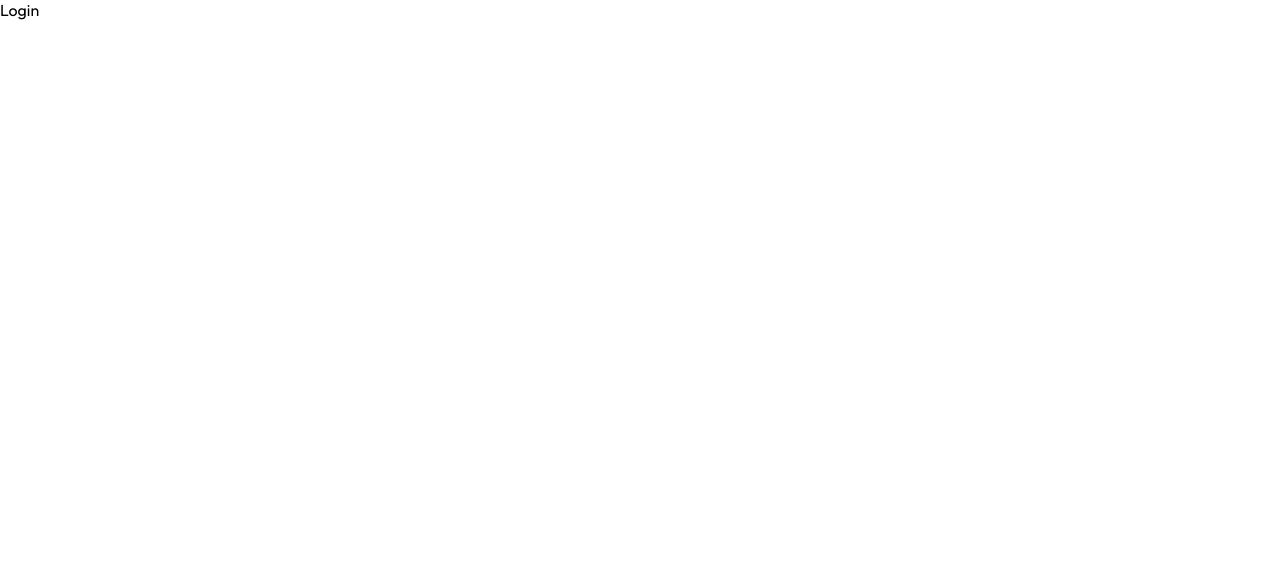
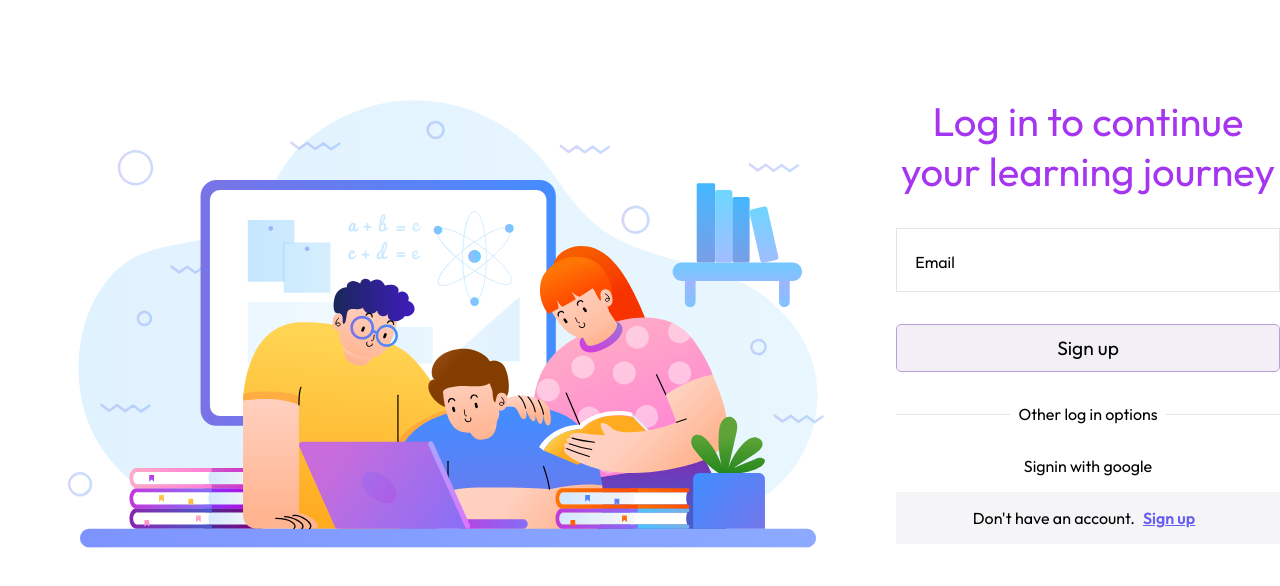
Before and after one commit to RahulCSS/education-portal, a React (Vite) app in the folder client/: page /login in a window 1280 px wide. Shown: the top 586 px of the page. Built offline with nearby package versions, Linux system fonts and the light colour scheme; a web font is replaced by a local one.

Commit message:
Added login page

```diff
--- a/client/src/pages/login/Login.css
+++ b/client/src/pages/login/Login.css
@@ -0,0 +1,127 @@
+.login-container{
+    width:100vw;
+    height: 100vh;
+    display: flex;
+    justify-content: center;
+    align-items: center;
+    background-color: var(--white-color);
+}
+
+.login{
+    width: 1320px;
+    height: 800px;
+    display: flex;
+}
+
+.login-poster{
+    width: 70%;
+    height:100%;
+}
+
+.login-poster img{
+    object-fit:cover;
+}
+
+
+.login-form{
+    display: flex;
+    flex-direction: column;
+    align-items: center;
+    width:30%;
+    margin-top: 5rem;
+}
+
+.login-form p:first-child{
+    font-size: 2.5rem;
+    color: var(--stronglavie-color);
+}
+
+.login-form > p {
+    padding: 1rem 0;
+    width:100%;
+    text-align:center;
+}
+
+.form{
+    position: relative;
+    width: 100%;
+    height: 4rem;
+    margin: 1rem 0rem;
+}
+
+.form input{
+    position: absolute;
+    width: 100%;
+    height:4rem;
+    font-size: 1rem;
+    padding: 0.5rem 1rem;
+    outline: none;
+    background: transparent;
+    border: 1px solid var(--ashwhite-color);
+}
+
+.form label{
+    position: absolute;
+    top: 1.5rem;
+    left: 1.2rem;
+    transition: all 0.3s ease;
+}
+
+.form input:focus{
+    outline: none;
+    background-color: var(--snoopywhite-color);
+    border-color: var(--mildlavie-color);
+    border-radius: 5px;
+}
+
+.form input:focus + label{
+    transform: translate(-.25rem, -1.25rem) scale(0.8);
+    color: var(--stronglavie-color);
+}
+
+.login-form button{
+    width: 100%;
+    height: 3rem;
+    padding: .5rem;
+    font-size: 1.2rem;
+    background-color: var(--snoopywhite-color);
+    border: 1px solid var(--mildlavie-color);
+    border-radius: 5px;
+    transition: all 0.3s ease;
+    margin: 1rem 0;
+}
+
+.login-form button:hover{
+    background-color: var(--mildlavie-color);
+    color: var(--white-color);
+}
+
+.line {
+    display: flex;
+    align-items: center;
+    text-align: center;
+    width: 100%;
+    padding: 1rem 0;
+  }
+
+.line > hr{
+    flex: 1;
+    border: none;
+    border-top: 1px solid var(--ashwhite-color);
+}
+
+.line span {
+    margin: 0 0.5rem;
+}
+
+.login-form p:last-child{
+    background-color: var(--snowwhite-color);
+}
+
+.login-form p a {
+    font-weight: 600;
+    color: var(--darkblue-color);
+    text-decoration: underline;
+    margin: 0 0.5rem;
+    cursor: pointer;
+}
--- a/client/src/pages/login/Login.jsx
+++ b/client/src/pages/login/Login.jsx
@@ -3,7 +3,28 @@ import './Login.css'
 
 const Login = () => {
   return (
-    <div>Login</div>
+    <div className="login-container">
+        <div className="login">
+            <div className="login-poster">
+                <img src="./src/assets/login-poster.svg" alt="login poster"/>
+            </div>
+            <div className="login-form">
+                <p>Log in to continue your learning journey</p>
+                <div className="form form-email">
+                    <input id="email" required></input>
+                    <label for="email">Email</label>
+                </div>
+                <button>Sign up</button>
+                <div className="line">
+                    <hr/>
+                    <span>Other log in options</span>
+                    <hr/>
+                </div>
+                <p>Signin with google</p>
+                <p>Don't have an account.<a>Sign up</a></p>
+            </div>
+        </div>
+    </div>
   )
 }
 
--- a/client/src/pages/register/Register.css
+++ b/client/src/pages/register/Register.css
@@ -113,10 +113,8 @@
     margin: 0 0.5rem;
 }
 
-.register-form p:nth-last-child{
-    padding: 1rem 0;
-    background-color: var(--ashwhite-color);
-    color:aliceblue;
+.register-form p:last-child{
+    background-color: var(--snowwhite-color);
 }
 
 .register-form p a {
--- a/client/src/pages/register/Register.jsx
+++ b/client/src/pages/register/Register.jsx
@@ -16,7 +16,7 @@ const Register = () => {
                 </div>
                 <div className="form form-email">
                     <input id="email" required></input>
-                    <label for="email">E mail</label>
+                    <label for="email">Email</label>
                 </div>
                 <button>Sign up</button>
                 <div className="line">
```
